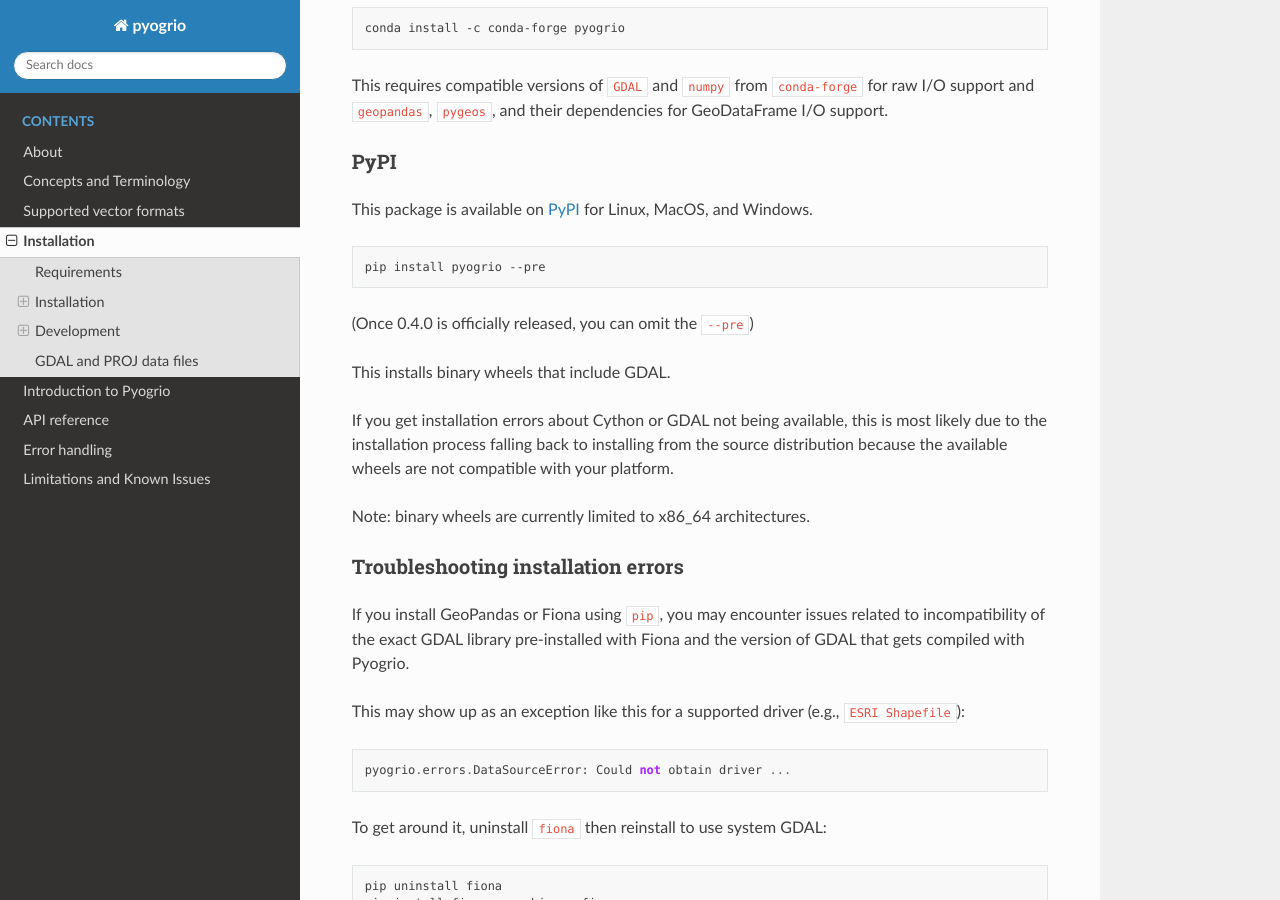
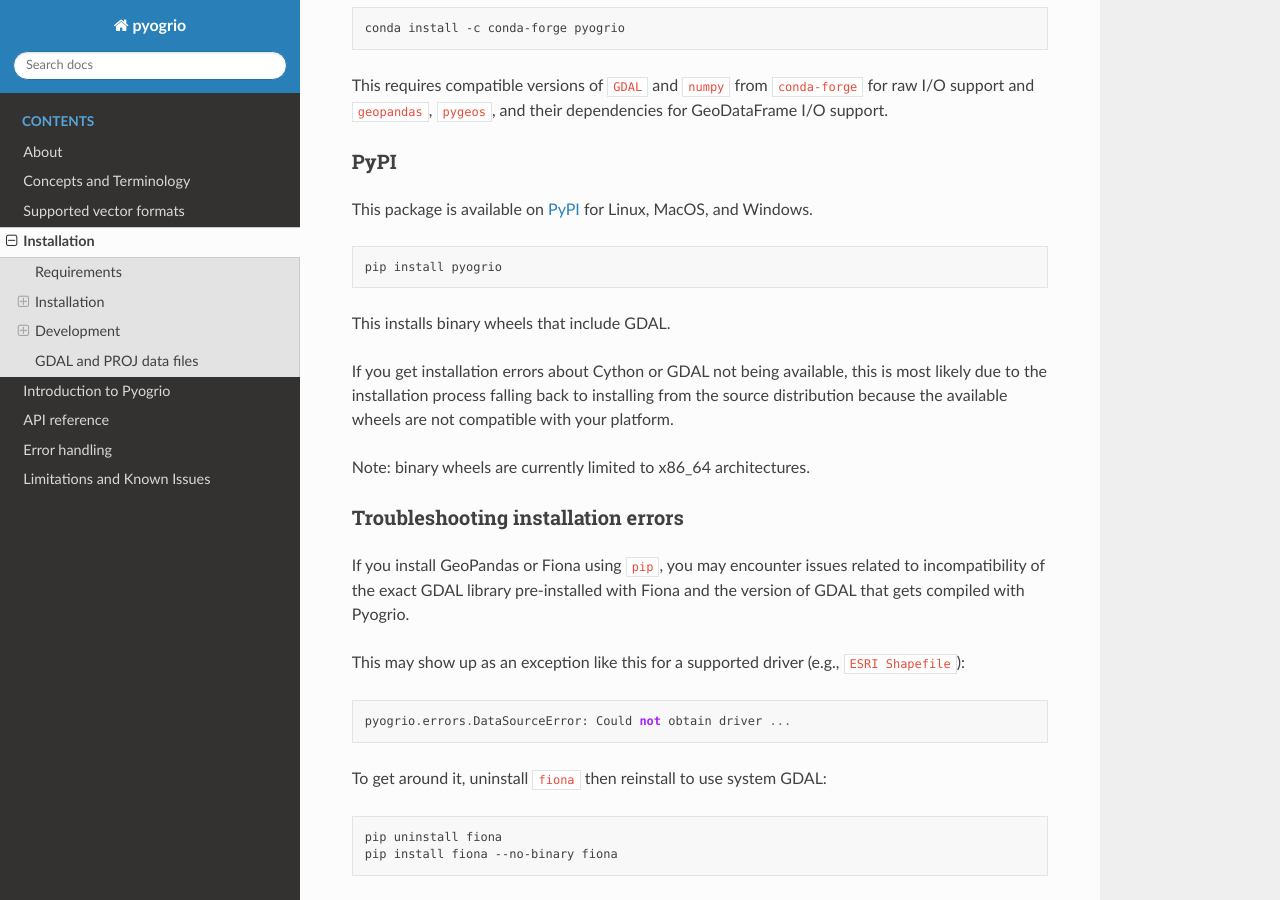
Before and after one commit to geopandas/pyogrio, a Sphinx documentation site: the page built from docs/source/install.md, in a window 1280 px wide and 900 px high, scrolled down 460 px. Built offline with Sphinx 7.4.7 and the Read the Docs theme 2.0.0, drawn with Linux system fonts in a browser that asks for light colours.

Commit message:
Remove `--pre` from installation instructions

````diff
--- a/docs/source/install.md
+++ b/docs/source/install.md
@@ -27,10 +27,8 @@
 MacOS, and Windows.
 
 ```bash
-pip install pyogrio --pre
+pip install pyogrio
 ```
-
-(Once 0.4.0 is officially released, you can omit the `--pre`)
 
 This installs binary wheels that include GDAL.
 
````
